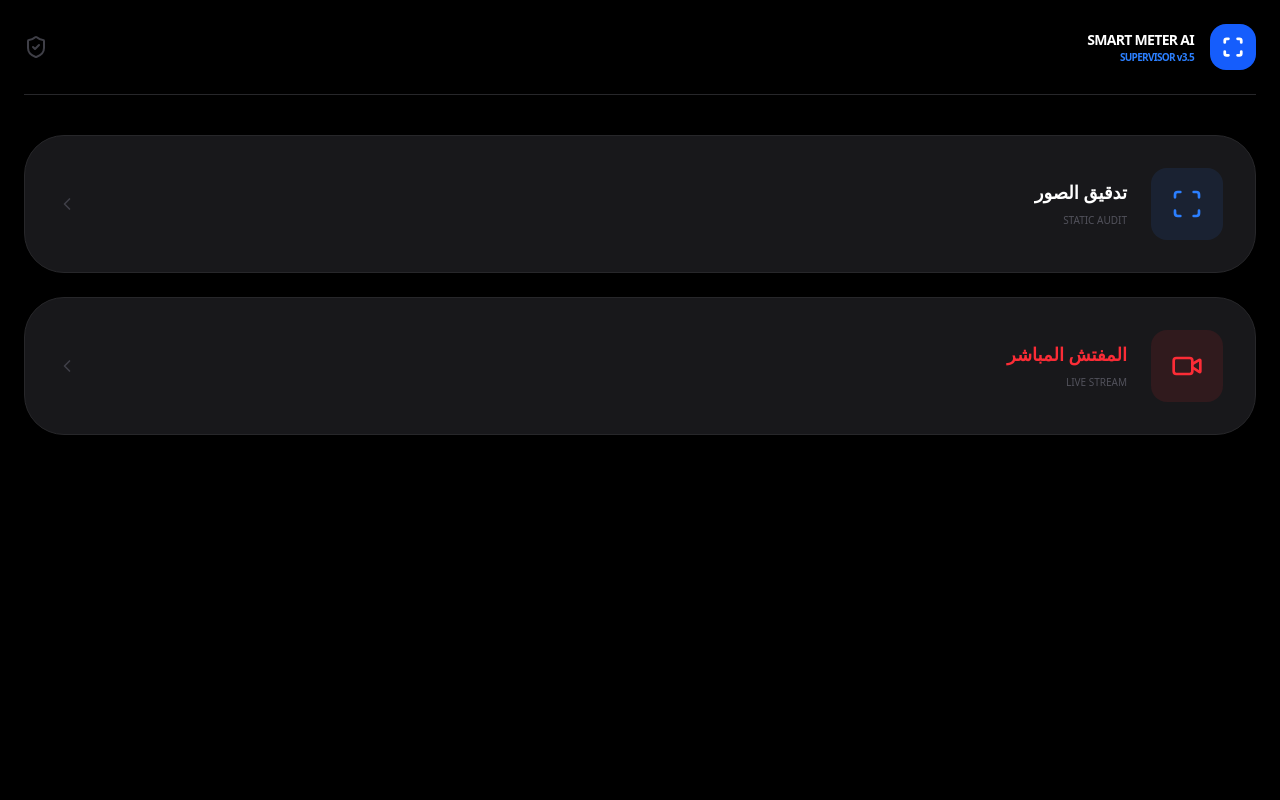
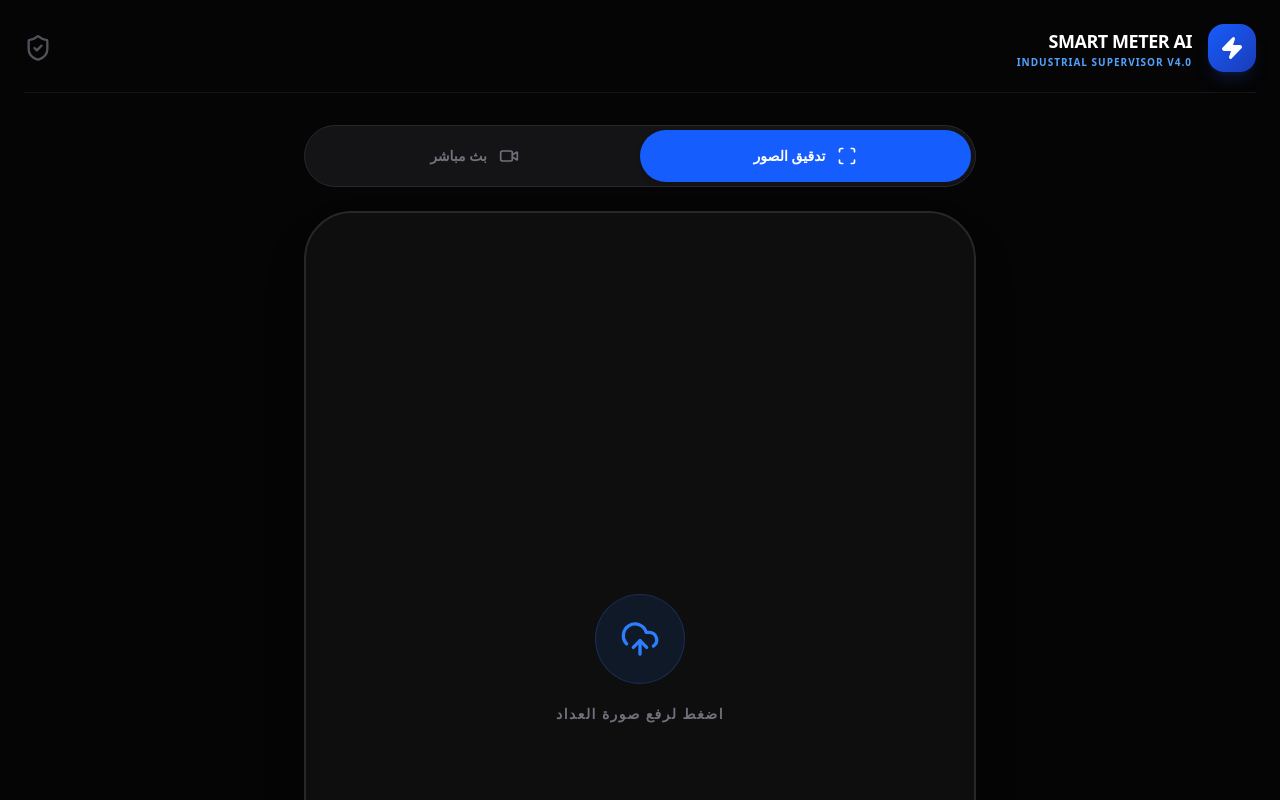
Before and after one commit to msj78598/dd, a Next.js app: page / in a window 1280 px wide. Shown: the top 800 px of the page. Built offline with nearby package versions, Linux system fonts and the light colour scheme.

Commit message:
Unified Dashboard: Single Screen Industrial UI v4.0

```diff
--- a/src/app/page.tsx
+++ b/src/app/page.tsx
@@ -2,128 +2,186 @@
 import { useState, useRef } from "react";
 import { useImageAnalysis } from "@/hooks/useImageAnalysis";
 import {
-    Scan, Video, ChevronLeft, Upload,
-    Play, RefreshCcw, ShieldCheck, Activity,
-    Mic, StopCircle, CheckCircle2
+    Scan, Video, UploadCloud, Play,
+    RefreshCcw, ShieldCheck, Activity,
+    Mic, Camera, CheckCircle2, Zap
 } from "lucide-react";
 
 export default function SmartMeterPage() {
-    const [mode, setMode] = useState<"none" | "photo" | "live">("none");
+    // حالة التبويب النشط: إما صورة أو بث مباشر
+    const [activeTab, setActiveTab] = useState<"photo" | "live">("photo");
+
     const { analyzeImage, loading, result, resetAnalysis } = useImageAnalysis();
     const [preview, setPreview] = useState<string | null>(null);
     const [file, setFile] = useState<File | null>(null);
     const videoRef = useRef<HTMLVideoElement>(null);
-    const [isLive, setIsLive] = useState(false);
+    const [isCameraOn, setIsCameraOn] = useState(false);
 
-    // منطق اختيار الملف
+    // معالجة اختيار الملف
     const handleSelectFile = (e: React.ChangeEvent<HTMLInputElement>) => {
         const selected = e.target.files?.[0];
         if (selected) {
             setFile(selected);
             setPreview(URL.createObjectURL(selected));
-            resetAnalysis(); // تصفير النتائج القديمة فور اختيار صورة جديدة
+            resetAnalysis();
         }
     };
 
-    // منطق تشغيل الكاميرا (حل مشكلة الشاشة السوداء)
+    // تشغيل الكاميرا يدوياً لضمان عملها
     const startCamera = async () => {
         try {
             const stream = await navigator.mediaDevices.getUserMedia({
-                video: { facingMode: "environment" },
+                video: { facingMode: "environment" }, // استخدام الكاميرا الخلفية
                 audio: true
             });
             if (videoRef.current) {
                 videoRef.current.srcObject = stream;
-                setIsLive(true);
+                setIsCameraOn(true);
             }
         } catch (err) {
-            alert("يرجى السماح بالوصول للكاميرا والميكروفون للفحص الميداني");
+            alert("يرجى السماح بالوصول للكاميرا والميكروفون");
         }
     };
 
+    // إيقاف الكاميرا عند التبديل
+    const stopCamera = () => {
+        if (videoRef.current && videoRef.current.srcObject) {
+            const stream = videoRef.current.srcObject as MediaStream;
+            stream.getTracks().forEach(track => track.stop());
+            setIsCameraOn(false);
+        }
+    };
+
+    // دالة التبديل بين التبويبات
+    const switchTab = (tab: "photo" | "live") => {
+        if (tab === "photo") stopCamera();
+        setActiveTab(tab);
+    };
+
     return (
-        <main className="min-h-screen bg-[#000] text-[#fff] p-6 pb-24 font-sans rtl" dir="rtl">
-            {/* الهيدر الرسمي */}
-            <div className="flex items-center justify-between border-b border-zinc-800 pb-6 mb-10">
+        <main className="min-h-screen bg-[#050505] text-white p-4 sm:p-6 font-sans rtl select-none" dir="rtl">
+            {/* الهيدر الاحترافي */}
+            <div className="flex items-center justify-between mb-8 border-b border-zinc-800/50 pb-5">
                 <div className="flex items-center gap-4">
-                    <div className="bg-blue-600 p-3 rounded-2xl shadow-lg">
-                        <Scan size={22} color="white" strokeWidth={3} />
+                    <div className="bg-gradient-to-br from-blue-600 to-blue-800 p-3 rounded-2xl shadow-lg shadow-blue-900/30">
+                        <Zap size={24} fill="white" />
                     </div>
-                    <h1 className="text-sm font-black tracking-tighter">SMART METER AI <span className="text-blue-500 text-[10px] block">SUPERVISOR v3.5</span></h1>
+                    <div>
+                        <h1 className="text-lg font-black tracking-tight">SMART METER AI</h1>
+                        <p className="text-[10px] text-blue-400 font-bold uppercase tracking-widest">Industrial Supervisor v4.0</p>
                     </div>
-                <ShieldCheck className="text-zinc-700" size={24} />
+                </div>
+                <ShieldCheck className="text-zinc-600" size={28} />
             </div>
 
-            {mode === "none" && (
-                <div className="space-y-6 animate-in fade-in duration-500">
-                    <button onClick={() => setMode("photo")} className="w-full flex items-center justify-between p-8 bg-zinc-900 border border-zinc-800 rounded-[2.5rem]">
-                        <div className="flex items-center gap-6">
-                            <div className="bg-blue-500/10 p-5 rounded-2xl"><Scan size={32} className="text-blue-500" /></div>
-                            <div className="text-right"><span className="text-lg font-bold block">تدقيق الصور</span><span className="text-[10px] text-zinc-600 uppercase">Static Audit</span></div>
+            {/* منطقة التحكم الرئيسية */}
+            <div className="max-w-2xl mx-auto">
+
+                {/* مبدل التبويبات (Tabs Switcher) */}
+                <div className="flex p-1 bg-zinc-900/80 rounded-[2rem] border border-zinc-800 mb-6 relative overflow-hidden">
+                    <button
+                        onClick={() => switchTab("photo")}
+                        className={`flex-1 flex items-center justify-center gap-3 py-4 rounded-[1.8rem] transition-all duration-300 ${activeTab === "photo" ? "bg-blue-600 text-white shadow-md" : "text-zinc-500 hover:text-zinc-300"}`}
+                    >
+                        <Scan size={20} />
+                        <span className="font-bold text-sm">تدقيق الصور</span>
+                    </button>
+                    <button
+                        onClick={() => switchTab("live")}
+                        className={`flex-1 flex items-center justify-center gap-3 py-4 rounded-[1.8rem] transition-all duration-300 ${activeTab === "live" ? "bg-red-600 text-white shadow-md" : "text-zinc-500 hover:text-zinc-300"}`}
+                    >
+                        <Video size={20} />
+                        <span className="font-bold text-sm">بث مباشر</span>
+                    </button>
                 </div>
-                        <ChevronLeft size={20} className="text-zinc-700" />
+
+                {/* إطار العرض الموحد (The Main Stage) */}
+                <div className="relative w-full aspect-[3/4] bg-zinc-900/50 border-2 border-zinc-800 rounded-[3rem] overflow-hidden shadow-2xl mb-6">
+
+                    {/* محتوى وضع الصور */}
+                    {activeTab === "photo" && (
+                        <div className="w-full h-full animate-in fade-in">
+                            {preview ? (
+                                <img src={preview} className="w-full h-full object-cover" alt="Meter Preview" />
+                            ) : (
+                                <label htmlFor="upload-meter" className="flex flex-col items-center justify-center w-full h-full cursor-pointer group hover:bg-zinc-800/50 transition-colors">
+                                    <div className="bg-blue-500/10 p-6 rounded-full mb-5 group-hover:scale-110 transition-transform border border-blue-500/20">
+                                        <UploadCloud size={40} className="text-blue-500" />
+                                    </div>
+                                    <span className="text-sm font-black text-zinc-500 uppercase tracking-widest">اضغط لرفع صورة العداد</span>
+                                    <input type="file" id="upload-meter" accept="image/*" onChange={handleSelectFile} className="hidden" />
+                                </label>
+                            )}
+                            {preview && (
+                                <button onClick={() => setPreview(null)} className="absolute top-6 right-6 bg-black/60 backdrop-blur-md p-3 rounded-full text-white/80 hover:text-white transition-colors">
+                                    <RefreshCcw size={16} />
                                 </button>
-                    <button onClick={() => setMode("live")} className="w-full flex items-center justify-between p-8 bg-zinc-900 border border-zinc-800 rounded-[2.5rem]">
-                        <div className="flex items-center gap-6">
-                            <div className="bg-red-500/10 p-5 rounded-2xl"><Video size={32} className="text-red-500" /></div>
-                            <div className="text-right"><span className="text-lg font-bold block text-red-500">المفتش المباشر</span><span className="text-[10px] text-zinc-600 uppercase">Live Stream</span></div>
+                            )}
                         </div>
-                        <ChevronLeft size={20} className="text-zinc-700" />
+                    )}
+
+                    {/* محتوى وضع البث المباشر */}
+                    {activeTab === "live" && (
+                        <div className="w-full h-full bg-black animate-in fade-in relative">
+                            <video ref={videoRef} autoPlay playsInline muted className="w-full h-full object-cover" />
+
+                            {!isCameraOn && (
+                                <div className="absolute inset-0 flex flex-col items-center justify-center bg-zinc-900/80 backdrop-blur-sm gap-4">
+                                    <button onClick={startCamera} className="flex flex-col items-center gap-4 group">
+                                        <div className="bg-red-600 p-6 rounded-full shadow-lg group-active:scale-95 transition-transform">
+                                            <Camera size={36} fill="white" />
+                                        </div>
+                                        <span className="font-bold text-sm">تفعيل الكاميرا الميدانية</span>
                                     </button>
                                 </div>
                             )}
 
-            {mode !== "none" && (
-                <div className="animate-in fade-in">
-                    <button onClick={() => { setMode("none"); setPreview(null); setIsLive(false); resetAnalysis(); }} className="mb-8 flex items-center gap-2 py-2 px-5 bg-zinc-900 rounded-full border border-zinc-800 text-[10px] font-black text-zinc-500">
-                        <RefreshCcw size={14} /> العودة للرئيسية
+                            {isCameraOn && (
+                                <>
+                                    <div className="absolute top-6 left-6 bg-red-600 flex items-center gap-2 px-4 py-2 rounded-full shadow-lg animate-pulse">
+                                        <div className="w-2 h-2 bg-white rounded-full" />
+                                        <span className="text-[10px] font-black uppercase tracking-wider">Live Audit</span>
+                                    </div>
+                                    <div className="absolute bottom-10 inset-x-0 flex justify-center">
+                                        <button className="bg-blue-600 p-8 rounded-full shadow-[0_0_40px_rgba(37,99,235,0.5)] active:scale-90 transition-all border-4 border-blue-400/20">
+                                            <Mic size={32} fill="white" />
                                         </button>
-
-                    {mode === "photo" && (
-                        <div className="space-y-6">
-                            {/* مربع المعاينة - حجم ثابت للعدادات */}
-                            <div className="relative aspect-[3/4] w-full bg-zinc-900 border-2 border-dashed border-zinc-800 rounded-[3rem] overflow-hidden shadow-2xl mx-auto">
-                                {preview ? <img src={preview} className="w-full h-full object-cover" /> :
-                                    <label className="flex flex-col items-center justify-center h-full cursor-pointer"><Upload size={48} className="text-zinc-700 mb-4" /><span className="text-xs font-black text-zinc-600 uppercase tracking-widest">ارفـع صورة العـداد</span><input type="file" accept="image/*" onChange={handleSelectFile} className="hidden" /></label>
-                                }
+                                    </div>
+                                </>
+                            )}
+                        </div>
+                    )}
                 </div>
 
-                            {/* زر التحليل - يعمل الآن بربط مباشر */}
-                            {preview && !result && (
+                {/* منطقة الأزرار السفلية والنتائج (خاص بوضع الصور) */}
+                {activeTab === "photo" && preview && !result && (
                     <button
                         onClick={() => file && analyzeImage(file)}
                         disabled={loading}
-                                    className="w-full py-6 bg-blue-600 rounded-3xl font-black text-sm flex items-center justify-center gap-3 shadow-[0_15px_30px_rgba(37,99,235,0.3)] active:scale-95 transition-all"
+                        className="w-full py-6 bg-gradient-to-r from-blue-600 to-blue-700 rounded-3xl font-black text-base flex items-center justify-center gap-3 shadow-xl active:scale-[0.98] transition-all disabled:opacity-70"
                     >
-                                    {loading ? <><RefreshCcw className="animate-spin" /> جارِ تحليل التوصيلات...</> : <><Play size={20} fill="white" /> بـدء الـتـدقيق الـفني</>}
+                        {loading ? (
+                            <><Activity className="animate-spin" size={24} /> جـارِ الـتحلـيل الـهندسـي...</>
+                        ) : (
+                            <><Play size={24} fill="white" /> بــدء الـتـدقـيـق الـفـنـي</>
+                        )}
                     </button>
                 )}
 
-                            {result && (
-                                <div className="bg-zinc-900 border-t-4 border-blue-600 rounded-3xl p-8 shadow-2xl animate-in slide-in-from-top-4">
-                                    <div className="flex items-center justify-between mb-4"><div className="flex items-center gap-2 text-green-500 font-black text-[10px] uppercase"><CheckCircle2 size={16} /> التقرير مكتمل</div><button onClick={() => { setPreview(null); resetAnalysis(); }} className="text-zinc-600"><RefreshCcw size={12} /></button></div>
-                                    <div className="text-sm leading-relaxed text-zinc-300 whitespace-pre-wrap">{result}</div>
+                {/* عرض النتيجة */}
+                {result && activeTab === "photo" && (
+                    <div className="bg-zinc-900 border-t-[6px] border-blue-600 rounded-[2.5rem] p-8 shadow-2xl animate-in slide-in-from-bottom-10">
+                        <div className="flex items-center gap-2 mb-6 pb-4 border-b border-zinc-800">
+                            <CheckCircle2 size={20} className="text-green-500" />
+                            <span className="text-sm font-black uppercase tracking-wider text-zinc-300">تقرير الفحص المكتمل</span>
                         </div>
-                            )}
+                        <div className="text-sm leading-loose text-zinc-300 whitespace-pre-wrap font-medium">
+                            {result}
+                        </div>
                     </div>
                 )}
 
-                    {mode === "live" && (
-                        <div className="space-y-6">
-                            <div className="relative rounded-[3rem] overflow-hidden border-4 border-zinc-900 aspect-[3/4] shadow-2xl bg-black">
-                                <video ref={videoRef} autoPlay playsInline className="w-full h-full object-cover" />
-                                {!isLive && (
-                                    <div className="absolute inset-0 flex items-center justify-center bg-zinc-900/90">
-                                        <button onClick={startCamera} className="bg-blue-600 px-8 py-4 rounded-2xl font-bold flex items-center gap-2 shadow-xl"><Video size={20} /> تفعيل الكاميرا الميدانية</button>
             </div>
-                                )}
-                                {isLive && <div className="absolute top-6 left-6 bg-red-600 px-3 py-1.5 rounded-full text-[9px] font-black animate-pulse shadow-lg">LIVE FIELD AUDIT</div>}
-                            </div>
-                            {isLive && <div className="flex justify-center"><button className="p-10 bg-blue-600 rounded-full shadow-2xl active:scale-75 transition-all"><Mic size={36} color="white" /></button></div>}
-                        </div>
-                    )}
-                </div>
-            )}
         </main>
     );
 }
```
Lines whose indentation alone changed are shown as unchanged.
